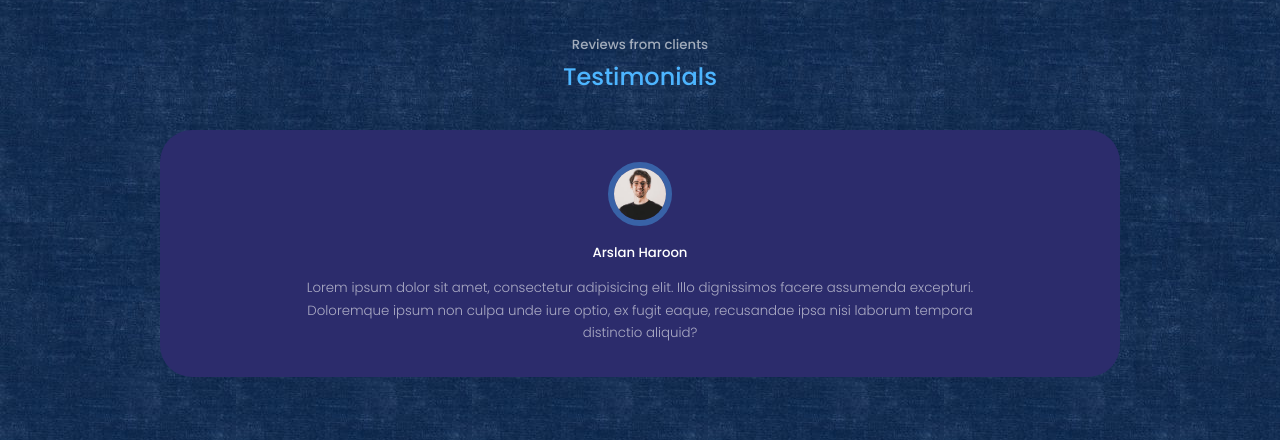
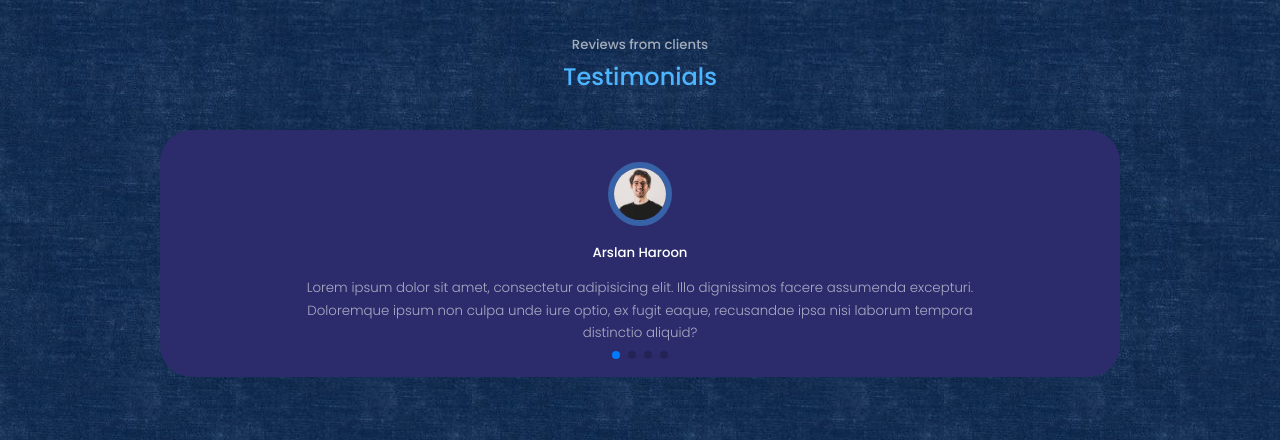
Before and after one commit to ShafiaAnsar/My-Portfolio, a React (Create React App) app: page / in a window 1280 px wide. Shown: the part 4026-4466 px from the top of the page. Built offline with nearby package versions, Linux system fonts and the light colour scheme.

Commit message:
'Done with Testimonials Section'

```diff
--- a/src/components/Header/HeaderSocial.jsx
+++ b/src/components/Header/HeaderSocial.jsx
@@ -7,7 +7,7 @@ export const HeaderSocial = () => {
   return (
     <div className='header_socials'>
         <a href='https://linkedin.com' target='blank'><BsLinkedin/></a>
-        <a href='https://github.com' target='blank'><FaGithub/></a>
+        <a href='https://github.com/ShafiaAnsar' target='blank'><FaGithub/></a>
         <a href='https://dribble.com' target='blank'><BsFacebook/></a>
     </div>
   )
--- a/src/components/Testimonials/Testimonials.jsx
+++ b/src/components/Testimonials/Testimonials.jsx
@@ -5,7 +5,7 @@ import AVTR2 from '../../assets/avatar2.png'
 import AVTR3 from '../../assets/avatar3.png'
 import AVTR4 from '../../assets/avatar4.png'
 // import Swiper core and required modules
-import { Pagination } from 'swiper';
+import { Pagination,Navigation } from 'swiper';
 
 import { Swiper, SwiperSlide } from 'swiper/react';
 
@@ -35,7 +35,9 @@ function Testimonials() {
     <section id='testimonials'>
       <h5>Reviews from clients</h5>
       <h2>Testimonials</h2>
-      <Swiper className="container testimonials_container" modules={ Pagination}>
+      <Swiper className="container testimonials_container" modules={ [Pagination,Navigation]} spaceBetween={40} slidesPerView={1} navigation       pagination={{ clickable: true }}
+
+       >
         {data.map(({avatar,review,name})=>{
           return(
 <SwiperSlide   className='testimonial'>
```
